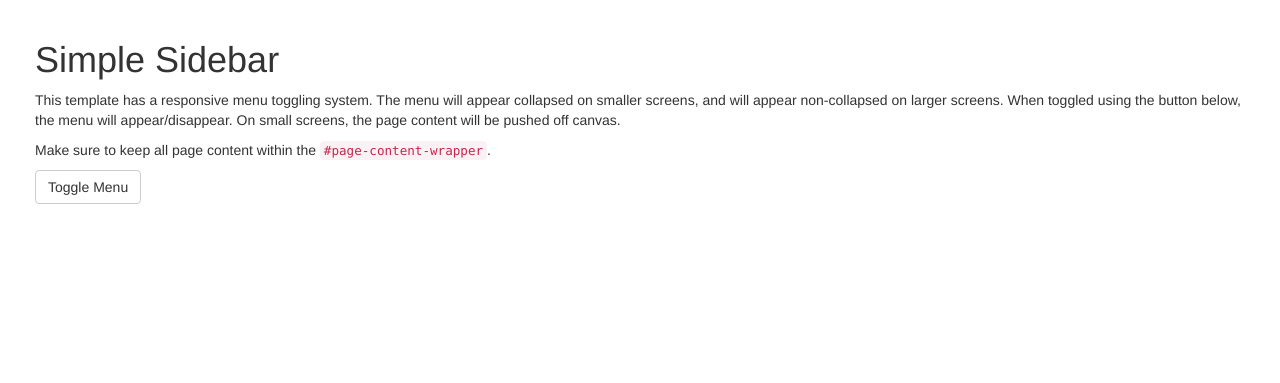
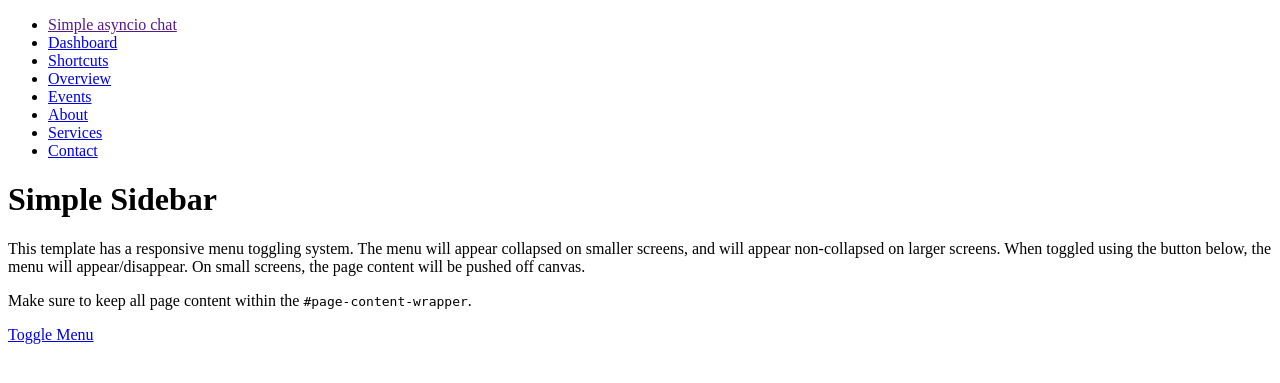
Before and after one commit to samael500/aiochat, a Python web app: template aiochat/templates/index.html in a window 1280 px wide. Shown: the top 383 px of the page. Run offline with Jinja, Linux system fonts and the light colour scheme; the template is opened without the code that fills it, so the values that code supplies are empty; some libraries are stand-ins or nearby versions.

Commit message:
:repeat: upd aiochat templates

```diff
--- a/aiochat/templates/base.html
+++ b/aiochat/templates/base.html
@@ -2,40 +2,26 @@
 <html lang="ru">
 
 <head>
-
     <meta charset="utf-8">
     <meta http-equiv="X-UA-Compatible" content="IE=edge">
     <meta name="viewport" content="width=device-width, shrink-to-fit=no, initial-scale=1">
     <meta name="description" content="">
     <meta name="author" content="">
+    <title>{% block title %}Simple asyncio chat{% endblock %}</title>
 
-    <title>Simple Sidebar - Start Bootstrap Template</title>
-
-    <!-- Bootstrap Core CSS -->
-    <link href="css/bootstrap.min.css" rel="stylesheet">
-
-    <!-- Custom CSS -->
-    <link href="css/simple-sidebar.css" rel="stylesheet">
-
-    <!-- HTML5 Shim and Respond.js IE8 support of HTML5 elements and media queries -->
-    <!-- WARNING: Respond.js doesn't work if you view the page via file:// -->
-    <!--[if lt IE 9]>
-        <script src="https://oss.maxcdn.com/libs/html5shiv/3.7.0/html5shiv.js"></script>
-        <script src="https://oss.maxcdn.com/libs/respond.js/1.4.2/respond.min.js"></script>
-    <![endif]-->
-
+    <link href="{{ app.router.static.url(filename='bootstrap.min.css') }}" rel="stylesheet">
+    <link href="{{ app.router.static.url(filename='simple-sidebar.css') }}" rel="stylesheet">
 </head>
 
 <body>
-
-    <div id="wrapper">
-
+    <div id="wrapper" class="toggled">
         <!-- Sidebar -->
         <div id="sidebar-wrapper">
             <ul class="sidebar-nav">
+                {% block sidebar %}
                     <li class="sidebar-brand">
-                    <a href="#">
-                        Start Bootstrap
+                        <a href="{{ app.router['index'].url_for() }}">
+                            Simple asyncio chat
                         </a>
                     </li>
                     <li>
@@ -59,12 +45,12 @@
                     <li>
                         <a href="#">Contact</a>
                     </li>
+                {% endblock %}
             </ul>
         </div>
-        <!-- /#sidebar-wrapper -->
 
-        <!-- Page Content -->
         <div id="page-content-wrapper">
+            {% block content %}
                 <div class="container-fluid">
                     <div class="row">
                         <div class="col-lg-12">
@@ -75,19 +61,13 @@
                         </div>
                     </div>
                 </div>
+            {% endblock %}
         </div>
-        <!-- /#page-content-wrapper -->
 
     </div>
-    <!-- /#wrapper -->
 
-    <!-- jQuery -->
-    <script src="js/jquery.js"></script>
-
-    <!-- Bootstrap Core JavaScript -->
-    <script src="js/bootstrap.min.js"></script>
-
-    <!-- Menu Toggle Script -->
+    <script src="{{ app.router.static.url(filename='jquery-3.2.0.min.js') }}"></script>
+    <script src="{{ app.router.static.url(filename='bootstrap.min.js') }}"></script>
     <script>
     $("#menu-toggle").click(function(e) {
         e.preventDefault();
@@ -96,5 +76,4 @@
     </script>
 
 </body>
-
 </html>
--- a/aiochat/templates/index.html
+++ b/aiochat/templates/index.html
@@ -1,100 +1 @@
-<!DOCTYPE html>
-<html lang="ru">
-
-<head>
-
-    <meta charset="utf-8">
-    <meta http-equiv="X-UA-Compatible" content="IE=edge">
-    <meta name="viewport" content="width=device-width, shrink-to-fit=no, initial-scale=1">
-    <meta name="description" content="">
-    <meta name="author" content="">
-
-    <title>Simple Sidebar - Start Bootstrap Template</title>
-
-    <!-- Bootstrap Core CSS -->
-    <link href="css/bootstrap.min.css" rel="stylesheet">
-
-    <!-- Custom CSS -->
-    <link href="css/simple-sidebar.css" rel="stylesheet">
-
-    <!-- HTML5 Shim and Respond.js IE8 support of HTML5 elements and media queries -->
-    <!-- WARNING: Respond.js doesn't work if you view the page via file:// -->
-    <!--[if lt IE 9]>
-        <script src="https://oss.maxcdn.com/libs/html5shiv/3.7.0/html5shiv.js"></script>
-        <script src="https://oss.maxcdn.com/libs/respond.js/1.4.2/respond.min.js"></script>
-    <![endif]-->
-
-</head>
-
-<body>
-
-    <div id="wrapper">
-
-        <!-- Sidebar -->
-        <div id="sidebar-wrapper">
-            <ul class="sidebar-nav">
-                <li class="sidebar-brand">
-                    <a href="#">
-                        Start Bootstrap
-                    </a>
-                </li>
-                <li>
-                    <a href="#">Dashboard</a>
-                </li>
-                <li>
-                    <a href="#">Shortcuts</a>
-                </li>
-                <li>
-                    <a href="#">Overview</a>
-                </li>
-                <li>
-                    <a href="#">Events</a>
-                </li>
-                <li>
-                    <a href="#">About</a>
-                </li>
-                <li>
-                    <a href="#">Services</a>
-                </li>
-                <li>
-                    <a href="#">Contact</a>
-                </li>
-            </ul>
-        </div>
-        <!-- /#sidebar-wrapper -->
-
-        <!-- Page Content -->
-        <div id="page-content-wrapper">
-            <div class="container-fluid">
-                <div class="row">
-                    <div class="col-lg-12">
-                        <h1>Simple Sidebar</h1>
-                        <p>This template has a responsive menu toggling system. The menu will appear collapsed on smaller screens, and will appear non-collapsed on larger screens. When toggled using the button below, the menu will appear/disappear. On small screens, the page content will be pushed off canvas.</p>
-                        <p>Make sure to keep all page content within the <code>#page-content-wrapper</code>.</p>
-                        <a href="#menu-toggle" class="btn btn-default" id="menu-toggle">Toggle Menu</a>
-                    </div>
-                </div>
-            </div>
-        </div>
-        <!-- /#page-content-wrapper -->
-
-    </div>
-    <!-- /#wrapper -->
-
-    <!-- jQuery -->
-    <script src="js/jquery.js"></script>
-
-    <!-- Bootstrap Core JavaScript -->
-    <script src="js/bootstrap.min.js"></script>
-
-    <!-- Menu Toggle Script -->
-    <script>
-    $("#menu-toggle").click(function(e) {
-        e.preventDefault();
-        $("#wrapper").toggleClass("toggled");
-    });
-    </script>
-
-</body>
-
-</html>
+{% extends 'base.html' %}
```
Lines whose indentation alone changed are shown as unchanged.
